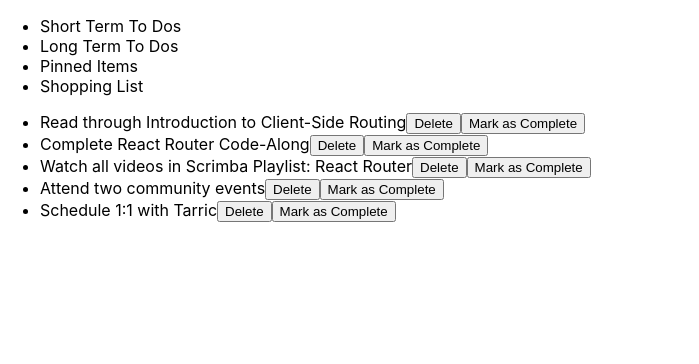
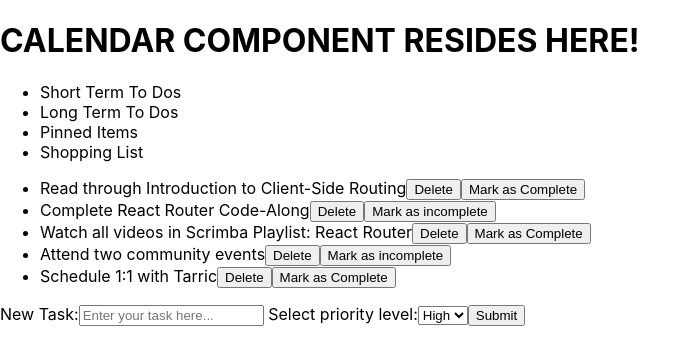
Before and after one commit to Oluwayemisi-s/Phase-2-project---Productivity-App, a React (Create React App) app in the folder student-planner/: page / in a window 1280 px wide. Both pictures are taken after a click on the item "Short Term To Dos". Shown: the top 364 px of the page, without its empty margins (0-699 px from the left). Built offline with nearby package versions, Linux system fonts and the light colour scheme; data requests are answered from the project's data file.

Commit message:
working patch to mark as completed, form draft

```diff
--- a/student-planner/db.json
+++ b/student-planner/db.json
@@ -38,35 +38,35 @@
       "id": 1,
       "item": "Read through Introduction to Client-Side Routing",
       "priority": "high",
-            "completed": "false",
+      "completed": false,
       "listName": "shortTermToDo"
     },
     {
       "id": 2,
       "item": "Complete React Router Code-Along",
       "priority": "high",
-            "completed": "false",
+      "completed": true,
       "listName": "shortTermToDo"
     },
     {
       "id": 3,
       "item": "Watch all videos in Scrimba Playlist: React Router",
       "priority": "high",
-            "completed": "false",
+      "completed": false,
       "listName": "shortTermToDo"
     },
     {
       "id": 4,
       "item": "Attend two community events",
       "priority": "low",
-            "completed": "false",
+      "completed": true,
       "listName": "shortTermToDo"
     },
     {
       "id": 5,
       "item": "Schedule 1:1 with Tarric",
       "priority": "low",
-            "completed": "false",
+      "completed": false,
       "listName": "shortTermToDo"
     }
   ],
@@ -75,35 +75,35 @@
       "id": 1,
       "item": "Research blog topic",
       "priority": "high",
-            "completed": "false",
+      "completed": false,
       "listName": "longTermToDo"
     },
     {
       "id": 2,
       "item": "Write first draft of blog",
       "priority": "high",
-            "completed": "false",
+      "completed": false,
       "listName": "longTermToDo"
     },
     {
       "id": 3,
       "item": "Network with Flatiron alumns on LinkedIn",
       "priority": "low",
-            "completed": "false",
+      "completed": false,
       "listName": "longTermToDo"
     },
     {
       "id": 4,
       "item": "Write elevator pitch",
       "priority": "low",
-            "completed": "false",
+      "completed": false,
       "listName": "longTermToDo"
     },
     {
       "id": 5,
       "item": "Research dream job companies",
       "priority": "low",
-            "completed": "false",
+      "completed": false,
       "listName": "longTermToDo"
     }
   ],
@@ -111,49 +111,58 @@
     {
       "id": 1,
       "item": "Lecture Notes https://docs.google.com/document/d/1CpQHvXvFbtI9YWj4tR15EkQqgBB0OUbug8TmGLlOG4k/edit#heading=h.ny484nbphjgi",
-            "listName": "pinned"
+      "listName": "pinned",
+      "completed": false
     },
     {
       "id": 2,
       "item": "Daily Zoom link https://flatironschool.zoom.us/j/93421096785?pwd=WktTSUtKV2c5NUtTdURKYXF3enVxZz09",
-            "listName": "pinned"
+      "listName": "pinned",
+      "completed": false
     },
     {
       "id": 3,
       "item": "Topics on Code Challenge: useStates, controlled forms, event listeners, useEffect",
-            "listName": "pinned"
+      "listName": "pinned",
+      "completed": false
     }
   ],
   "shoppingList": [
     {
       "id": 1,
       "item": "post-it notes",
-            "listName": "shoppingList"
+      "listName": "shoppingList",
+      "completed": false
     },
     {
       "id": 2,
       "item": "bread",
-            "listName": "shoppingList"
+      "listName": "shoppingList",
+      "completed": false
     },
     {
       "id": 3,
       "item": "bananas",
-            "listName": "shoppingList"
+      "listName": "shoppingList",
+      "completed": false
     },
     {
       "id": 4,
       "item": "toothpaste",
-            "listName": "shoppingList"
+      "listName": "shoppingList",
+      "completed": false
     },
     {
       "id": 5,
       "item": "orange juice",
-            "listName": "shoppingList"
+      "listName": "shoppingList",
+      "completed": false
     },
     {
       "id": 6,
       "item": "coffee",
-            "listName": "shoppingList"
+      "listName": "shoppingList",
+      "completed": false
     }
   ]
 }
--- a/student-planner/src/CalendarWeek.js
+++ b/student-planner/src/CalendarWeek.js
@@ -1,7 +1,10 @@
 
 
 function CalendarWeek() {
-    return( <div></div>)
+    return(
+    <div>
+        <h1>CALENDAR COMPONENT RESIDES HERE!</h1>
+    </div>)
 }
 
 export default CalendarWeek
--- /dev/null
+++ b/student-planner/src/FormToDo.js
@@ -0,0 +1,38 @@
+import {useState} from "react"
+
+
+function FormToDo() {
+
+    const [formData, setFormData] = useState({
+        item: "",
+        listName: "",
+        priority: "",
+        completed: false
+    })
+
+
+    function handleSubmit(e){
+        e.preventDefault()
+        console.log("submitting...")
+    }
+    return(
+    <div>
+        <form onSubmit = {handleSubmit}>
+            <label> New Task:
+                <input type = "text" name = "todo" placeholder = "Enter your task here..." />
+            </label>
+
+            <label> Select priority level:
+                <select name = "priority">
+                <option name = "high">High</option>
+                <option name = "low">Low</option>
+                </select>
+            </label>
+            <button type = "submit"> Submit </button>
+
+        </form>
+    </div>
+    )
+}
+
+export default FormToDo
--- a/student-planner/src/ListDetail.js
+++ b/student-planner/src/ListDetail.js
@@ -1,5 +1,12 @@
+import {useState} from "react"
+
 
 function ListDetail({ entry, handleDeleteEntry }) {
+
+    const [completed, setCompleted] = useState(entry.completed)
+
+    //console.log(completed)
+    //console.log(completed)
 
     function handleDelete(e) {
         const listID = e.target.name
@@ -11,15 +18,29 @@ function ListDetail({ entry, handleDeleteEntry }) {
             .then(() => handleDeleteEntry(entry))
     }
 
-    function handleCompleted() {
-        console.log("completed!")
+    function handleCompleted(e) {
+        const listID = e.target.name
+        //console.log(listID)
+        setCompleted(currentStatus => !currentStatus)
+        let status = !completed
+        //console.log(status)
+        fetch(`http://localhost:5000/${listID}/${entry.id}`, {
+            method: 'PATCH',
+            headers: {
+                "Content-Type": "application/json"
+            },
+            body: JSON.stringify({completed: status})
+        })
+            .then(resp => resp.json())
+            .then((data) => console.log(data) )
+
     }
 
     return (
         <div>
             <li>{entry.item}
                 <button name={entry.listName} onClick={handleDelete}>Delete</button>
-                <button onClick={handleCompleted}>Mark as Complete</button>
+                <button name = {entry.listName} onClick={handleCompleted}>{completed ? "Mark as incomplete" : "Mark as Complete"}</button>
             </li>
         </div>)
 }
--- a/student-planner/src/ListOptions.js
+++ b/student-planner/src/ListOptions.js
@@ -2,7 +2,6 @@ import { useState } from 'react'
 
 
 function ListOptions({ setList }) {
-
 
     function handleClick(e) {
          const listID = e.target.id
@@ -12,10 +11,6 @@ function ListOptions({ setList }) {
                 setList(data);
             });
     };
-
-
-
-
 
     return (<div className="listOptions">
         <ul>
--- a/student-planner/src/ToDoListContainer.js
+++ b/student-planner/src/ToDoListContainer.js
@@ -1,5 +1,6 @@
 import ListOptions from "./ListOptions"
 import { useState } from 'react'
+import FormToDo from "./FormToDo"
 
 import ListDetail from "./ListDetail"
 
@@ -17,16 +18,8 @@ function ToDoListContainer() {
     <ul>
       {list.map(entry => <ListDetail key={entry.id} entry={entry} handleDeleteEntry={handleDeleteEntry} />)}
     </ul>
+    <FormToDo />
   </div>
 }
 
 export default ToDoListContainer;
-
-/*
-list shortterm ==> item 1 item 2 item 3
-<ul>
-  <li>item 1</li>
-  <li>item 2</li>
-  <li>item 3</li>
-</ul>
-*/
```
Lines whose indentation alone changed are shown as unchanged.
